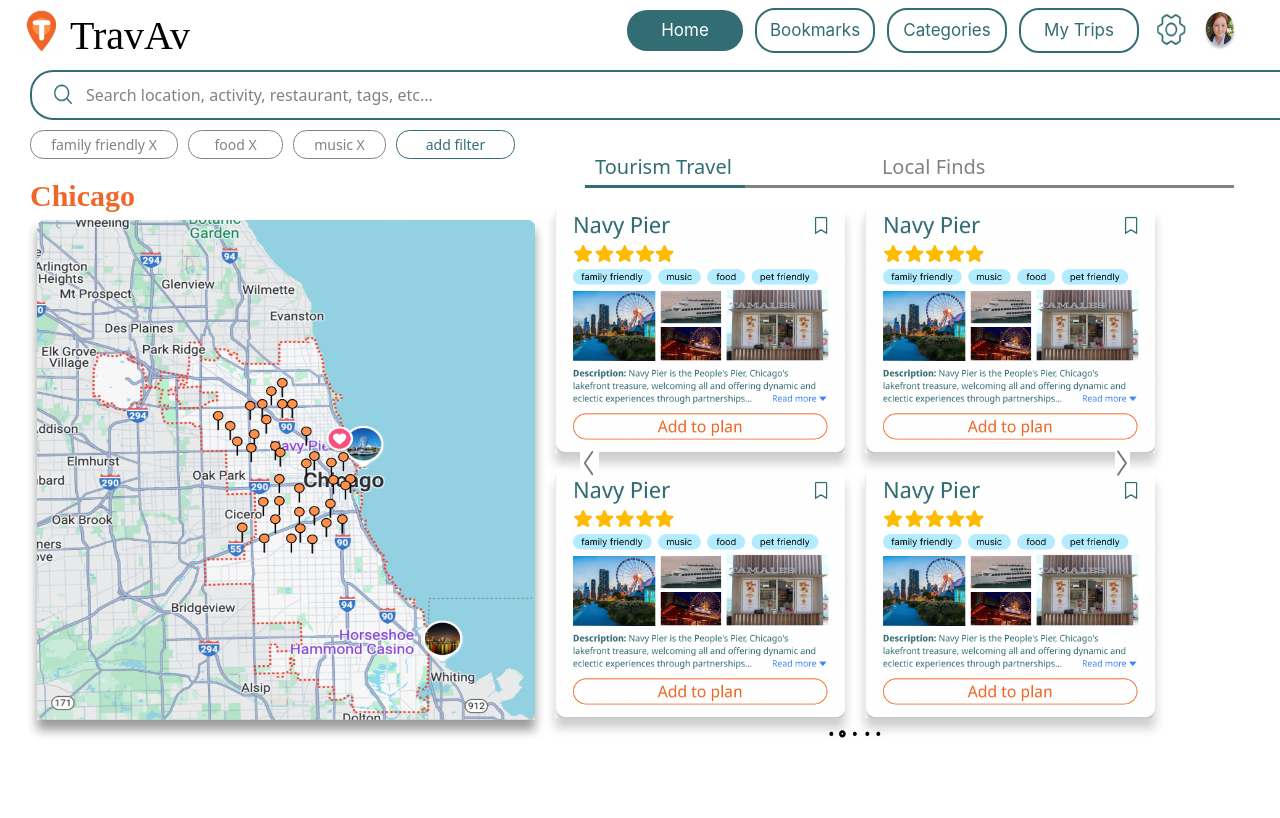
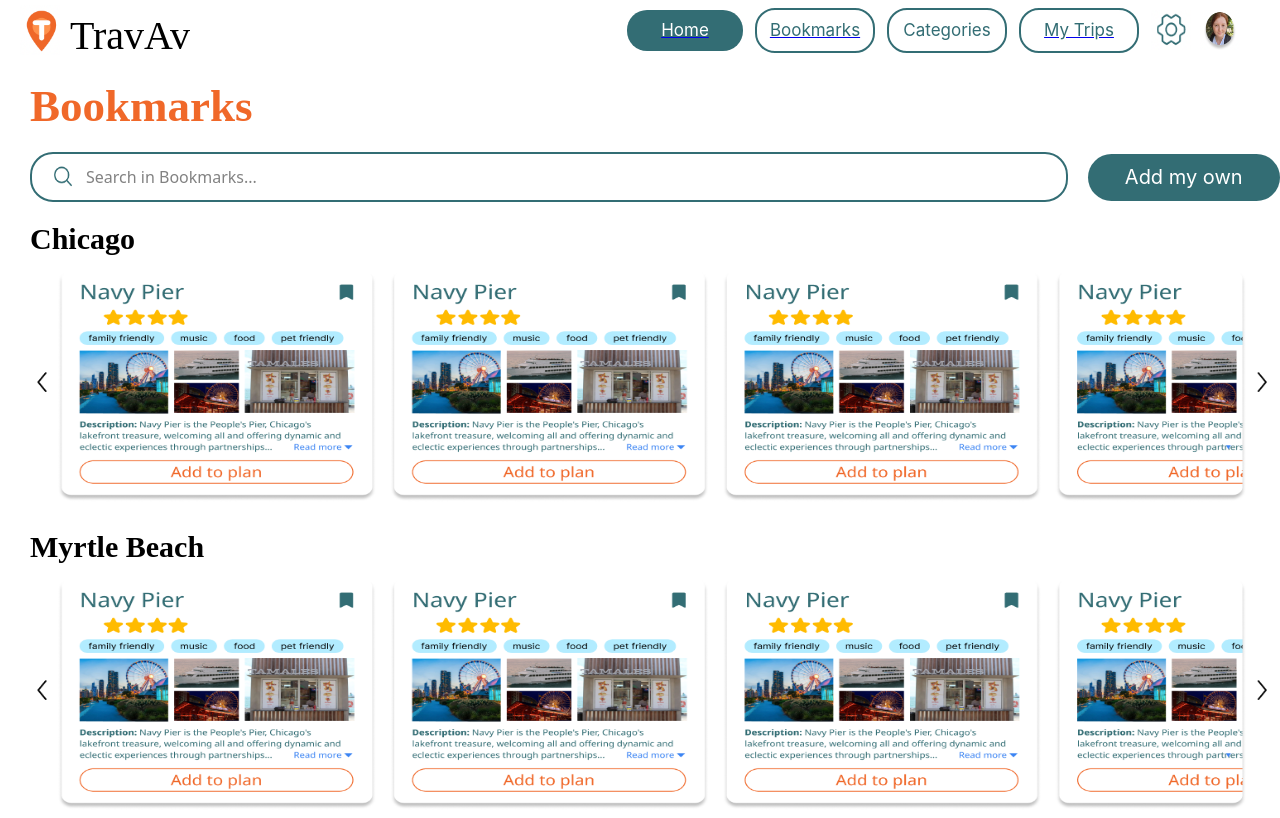
Before and after one commit to nandini-swami/projecttravav, a React (Create React App) app: page /bookmarkpage in a window 1280 px wide. Shown: the top 818 px of the page. Built offline with nearby package versions, Linux system fonts and the light colour scheme.

Commit message:
nav and mytrips/bookmarks

```diff
--- a/src/App.css
+++ b/src/App.css
@@ -266,3 +266,96 @@ body {
   height: 500px;
   box-shadow: 0 10px 10px rgba(0, 0, 0, 0.4);
 }
+
+
+/*(above is homepage styling/nav bar styling)
+
+BOOKMARK PAGE STYLING:
+*/
+
+
+.bookmark-title {
+  padding-left: 30px; /* Align the title with the logo */
+  margin-top: 20px; /* Adjust the spacing between the top bar and the title */
+}
+
+.bookmark-page-text {
+  font-family: 'Merriweather', serif;
+  font-size: 45px;
+  color: #F06829;
+  font-weight: bold;
+}
+
+.search-bar-container {
+  display: flex;
+  align-items: center;
+  margin-top: 20px; /* Adjust the spacing between the title and the search bar */
+  padding-left: 30px; /* Align the search bar with the title */
+}
+
+.search-bar-bookmark {
+  display: flex;
+  align-items: center;
+  width: 1050px; /* Make the search bar shorter */
+  height: 46px;
+  background-color: white;
+  border: 2px solid #336D74;
+  border-radius: 23px; /* Rounded corners */
+  padding-left: 20px; /* Add left padding */
+}
+
+.search-text {
+  font-family: 'Noto Sans', sans-serif;
+  font-size: 16px;
+  color: #828282;
+}
+
+.add-button {
+  display: flex;
+  align-items: center;
+  justify-content: center;
+  width: 199px;
+  height: 47px;
+  background-color: #336D74;
+  color: white;
+  font-family: 'Inter', sans-serif;
+  font-size: 20px;
+  border: none;
+  border-radius: 23.5px; /* Rounded corners */
+  margin-left: 20px; /* Space between the search bar and the button */
+  cursor: pointer;
+}
+
+/*
+My Trips PAGE STYLING:
+*/
+
+.mytripspage-title {
+  padding-left: 30px; /* Align the title with the logo */
+  margin-top: 20px; /* Adjust the spacing between the top bar and the title */
+}
+
+.mytripspage-text {
+  font-family: 'Merriweather', serif;
+  font-size: 45px;
+  color: #F06829;
+  font-weight: bold;
+}
+
+.trip-section {
+  padding-left: 30px; /* Align the trip sections with the title */
+  margin-top: 20px; /* Adjust the spacing between the sections */
+}
+
+.trip-location-text {
+  font-family: 'Merriweather', serif;
+  font-size: 30px;
+  color: black;
+  font-weight: bold;
+}
+
+.trip-image {
+  width: 100%; /* Make the image take the full width of the container */
+  height: 240px; /* Maintain the aspect ratio */
+  margin-top: 10px; /* Adjust the spacing between the text and the image */
+}
--- a/src/App.js
+++ b/src/App.js
@@ -2,12 +2,23 @@
 import './App.css';
 import HomePage from './HomePage/HomePage'; // Import HomePage
 import { BrowserRouter as Router, Routes, Route, Link } from 'react-router-dom'; // Import routing components
+import BookmarkPage from './BookmarkPage/BookmarkPage'; // Assuming you have a BookmarkPage component
+import MyTripsPage from './MyTripsPage/MyTripsPage'; // Assuming you have a MyTripsPage component
 
 function App() {
   return (
-    <>
-      <HomePage />
-    </>
+    <Router>
+
+
+{/* Define Routes */}
+
+
+      <Routes>
+        <Route path="/" element={<HomePage />} />
+        <Route path="/bookmarkpage" element={<BookmarkPage />} />
+        <Route path="/mytripspage" element={<MyTripsPage />} />
+      </Routes>
+    </Router>
   );
 }
 
--- /dev/null
+++ b/src/BookmarkPage/BookmarkPage.js
@@ -0,0 +1,54 @@
+import React from 'react';
+import { Link } from 'react-router-dom';
+import '../App.css';
+import logo from '../logo.png'; // Assuming you have a logo image
+import settingsIcon from '../settingsIcon.png'; // Assuming you have a settings icon image
+import profileIcon from '../profileIcon.png'; // Assuming you have a profile icon image
+import searchIcon from '../searchIcon.png'; // Assuming you have a search icon image
+import longImage from '../longImage.png';
+
+function BookmarkPage() {
+  return (
+    <div className="BookmarkPage">
+      <div className="top-bar">
+        <img src={logo} alt="Logo" className="logo" />
+        <span className="title">TravAv</span>
+        <Link to="/" className="bubble home-bubble">
+          <span className="bubble-text home-text">Home</span>
+        </Link>
+        <Link to="/bookmarkpage" className="bubble bookmark-bubble">
+          <span className="bubble-text bookmark-text">Bookmarks</span>
+        </Link>
+        <div className="bubble categories-bubble">
+          <span className="bubble-text categories-text">Categories</span>
+        </div>
+        <Link to="/mytripspage" className="bubble my-trips-bubble">
+          <span className="bubble-text my-trips-text">My Trips</span>
+        </Link>
+        <img src={settingsIcon} alt="Settings" className="icon settings-icon" />
+        <img src={profileIcon} alt="Profile" className="icon profile-icon" />
+      </div>
+      <div className="bookmark-title">
+        <span className="bookmark-page-text">Bookmarks</span>
+      </div>
+      <div className="search-bar-container">
+        <div className="search-bar-bookmark">
+          <img src={searchIcon} alt="Search" className="search-icon" />
+          <span className="search-text">Search in Bookmarks...</span>
+        </div>
+        <button className="add-button">Add my own</button>
+      </div>
+      {/* Add more content here */}
+      <div className="trip-section">
+        <span className="trip-location-text">Chicago</span>
+        <img src={longImage} alt="Chicago Trip" className="trip-image" />
+      </div>
+      <div className="trip-section">
+        <span className="trip-location-text">Myrtle Beach</span>
+        <img src={longImage} alt="Myrtle Beach Trip" className="trip-image" />
+      </div>
+    </div>
+  );
+}
+
+export default BookmarkPage;
--- a/src/HomePage/HomePage.js
+++ b/src/HomePage/HomePage.js
@@ -1,4 +1,5 @@
 import React from 'react';
+import { Link } from 'react-router-dom';
 import '../App.css';
 import logo from '../logo.png'; // Assuming you have a logo image
 import settingsIcon from '../settingsIcon.png'; // Assuming you have a settings icon image
@@ -19,18 +20,18 @@ function HomePage() {
       <div className="top-bar">
         <img src={logo} alt="Logo" className="logo" />
         <span className="title">TravAv</span>
-        <div className="bubble home-bubble">
+        <Link to="/" className="bubble home-bubble">
           <span className="bubble-text home-text">Home</span>
-        </div>
-        <div className="bubble bookmark-bubble">
+        </Link>
+        <Link to="/bookmarkpage" className="bubble bookmark-bubble">
           <span className="bubble-text bookmark-text">Bookmarks</span>
-        </div>
+        </Link>
         <div className="bubble categories-bubble">
           <span className="bubble-text categories-text">Categories</span>
         </div>
-        <div className="bubble my-trips-bubble">
+        <Link to="/mytripspage" className="bubble my-trips-bubble">
           <span className="bubble-text my-trips-text">My Trips</span>
-        </div>
+        </Link>
         <img src={settingsIcon} alt="Settings" className="icon settings-icon" />
         <img src={profileIcon} alt="Profile" className="icon profile-icon" />
       </div>
@@ -66,13 +67,13 @@ function HomePage() {
       <div className="grid-container">
         <img src={leftArrow} alt="Left Arrow" className="arrow left-arrow" />
         <div className="image-grid">
-            <img src={image1} alt="Image 1" className="grid-image" />
-            <img src={image2} alt="Image 2" className="grid-image" />
-            <img src={image3} alt="Image 3" className="grid-image" />
-            <img src={image4} alt="Image 4" className="grid-image" />
+          <img src={image1} alt="Image 1" className="grid-image" />
+          <img src={image1} alt="Image 2" className="grid-image" />
+          <img src={image1} alt="Image 3" className="grid-image" />
+          <img src={image1} alt="Image 4" className="grid-image" />
         </div>
         <img src={rightArrow} alt="Right Arrow" className="arrow right-arrow" />
-    </div>
+      </div>
       <div className="loading-bar-container">
         <img src={loadingBar} alt="Loading Bar" className="loading-bar" />
       </div>
--- /dev/null
+++ b/src/MyTripsPage/MyTripsPage.js
@@ -0,0 +1,47 @@
+import React from 'react';
+import { Link } from 'react-router-dom';
+import '../App.css';
+import logo from '../logo.png'; // Assuming you have a logo image
+import settingsIcon from '../settingsIcon.png'; // Assuming you have a settings icon image
+import profileIcon from '../profileIcon.png'; // Assuming you have a profile icon image
+import longImage from '../longImage.png';
+
+function MyTripsPage() {
+  return (
+    <div className="MyTripsPage">
+      <div className="top-bar">
+        <img src={logo} alt="Logo" className="logo" />
+        <span className="title">TravAv</span>
+        <Link to="/" className="bubble home-bubble">
+          <span className="bubble-text home-text">Home</span>
+        </Link>
+        <Link to="/bookmarkpage" className="bubble bookmark-bubble">
+          <span className="bubble-text bookmark-text">Bookmarks</span>
+        </Link>
+        <div className="bubble categories-bubble">
+          <span className="bubble-text categories-text">Categories</span>
+        </div>
+        <Link to="/mytripspage" className="bubble my-trips-bubble">
+          <span className="bubble-text my-trips-text">My Trips</span>
+        </Link>
+        <img src={settingsIcon} alt="Settings" className="icon settings-icon" />
+        <img src={profileIcon} alt="Profile" className="icon profile-icon" />
+      </div>
+      <div className="mytripspage-title">
+        <span className="mytripspage-text">My Trips</span>
+      </div>
+      {/* Add more content here */}
+      <div className="trip-section">
+        <span className="trip-location-text">Chicago</span>
+        <img src={longImage} alt="Chicago Trip" className="trip-image" />
+      </div>
+      <div className="trip-section">
+        <span className="trip-location-text">Myrtle Beach</span>
+        <img src={longImage} alt="Myrtle Beach Trip" className="trip-image" />
+      </div>
+      {/* Add more content here */}
+    </div>
+  );
+}
+
+export default MyTripsPage;
```
Also changed, not shown: src/longImage.png (added).
